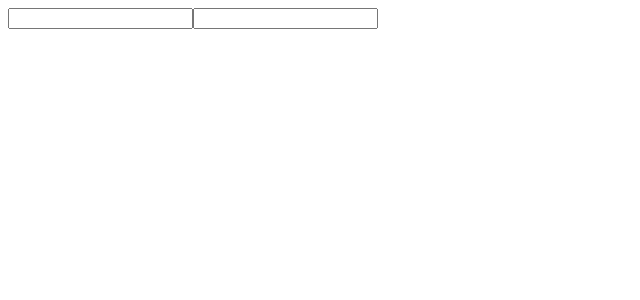
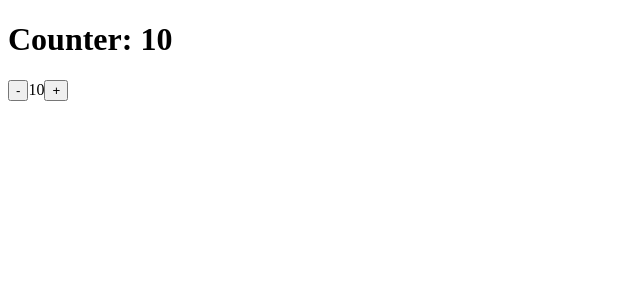
Before and after one commit to autorejecttop/web_framework_testing, an Angular app in the folder angular/templates-in-depth/: page / in a window 1280 px wide. Shown: the top 300 px of the page, without its empty margins (0-640 px from the left). Built offline with nearby package versions, Linux system fonts and the light colour scheme.

Commit message:
Angular: Finished templates in-depth guide for two-way binding

```diff
--- a/angular/templates-in-depth/src/app/app.component.ts
+++ b/angular/templates-in-depth/src/app/app.component.ts
@@ -3,6 +3,7 @@ import { Component, OnInit } from '@angular/core';
 import { RouterOutlet } from '@angular/router';
 import { UserProfileComponent } from './user-profile/user-profile.component';
 import { AddingEventListenersComponent } from './adding-event-listeners/adding-event-listeners.component';
+import { TwoWayBindingComponent } from './two-way-binding/two-way-binding.component';
 
 @Component({
   selector: 'app-root',
@@ -12,6 +13,7 @@ import { AddingEventListenersComponent } from './adding-event-listeners/adding-e
     NgOptimizedImage,
     UserProfileComponent,
     AddingEventListenersComponent,
+    TwoWayBindingComponent,
   ],
   // templateUrl: './app.component.html',
   template: `
@@ -35,21 +37,26 @@ import { AddingEventListenersComponent } from './adding-event-listeners/adding-e
     </button>
     <hr /> -->
     <!-- <app-user-profile /> -->
-    <app-adding-event-listeners />
+    <!-- <app-adding-event-listeners /> -->
+
+    <h1>Counter: {{ initialCount }}</h1>
+    <app-two-way-binding [(count)]="initialCount" />
   `,
   styleUrl: './app.component.scss',
 })
-export class AppComponent implements OnInit {
-  title = 'templates-in-depth';
-  theme = Math.random() > 0.5 ? 'dark' : 'light';
-  isFormValid = Math.random() > 0.5 ? true : false;
+export class AppComponent {
+  // title = 'templates-in-depth';
+  // theme = Math.random() > 0.5 ? 'dark' : 'light';
+  // isFormValid = Math.random() > 0.5 ? true : false;
   // mySelection = Math.random() > 0.5 ? 'a' : 'b';
-  profilePhotoUrl = 'https://picsum.photos/200';
-  listRole = '';
-  firstName = 'Rafli';
-  objectType = 'database';
+  // profilePhotoUrl = 'https://picsum.photos/200';
+  // listRole = '';
+  // firstName = 'Rafli';
+  // objectType = 'database';
 
-  ngOnInit(): void {
-    console.log(this.isFormValid);
-  }
+  // ngOnInit(): void {
+  //   console.log(this.isFormValid);
+  // }
+
+  initialCount = 10;
 }
--- /dev/null
+++ b/angular/templates-in-depth/src/app/two-way-binding/two-way-binding.component.ts
@@ -0,0 +1,29 @@
+import { Component, EventEmitter, Input, Output } from '@angular/core';
+import { FormsModule } from '@angular/forms';
+
+@Component({
+  selector: 'app-two-way-binding',
+  standalone: true,
+  imports: [FormsModule],
+  template: `
+    <main>
+      <!-- <h2>Hello {{ firstName }}!</h2>
+      <input type="text" [(ngModel)]="firstName" /> -->
+      <button (click)="updateCount(-1)">-</button>
+      <span>{{ count }}</span>
+      <button (click)="updateCount(+1)">+</button>
+    </main>
+  `,
+  styles: ``,
+})
+export class TwoWayBindingComponent {
+  // firstName = 'Ada';
+
+  @Input() count: number = 0;
+  @Output() countChange = new EventEmitter<number>();
+
+  updateCount(amount: number): void {
+    this.count += amount;
+    this.countChange.emit(this.count);
+  }
+}
```
Also changed, not shown: 1 other file (tests, documents, lock files or other folders).
